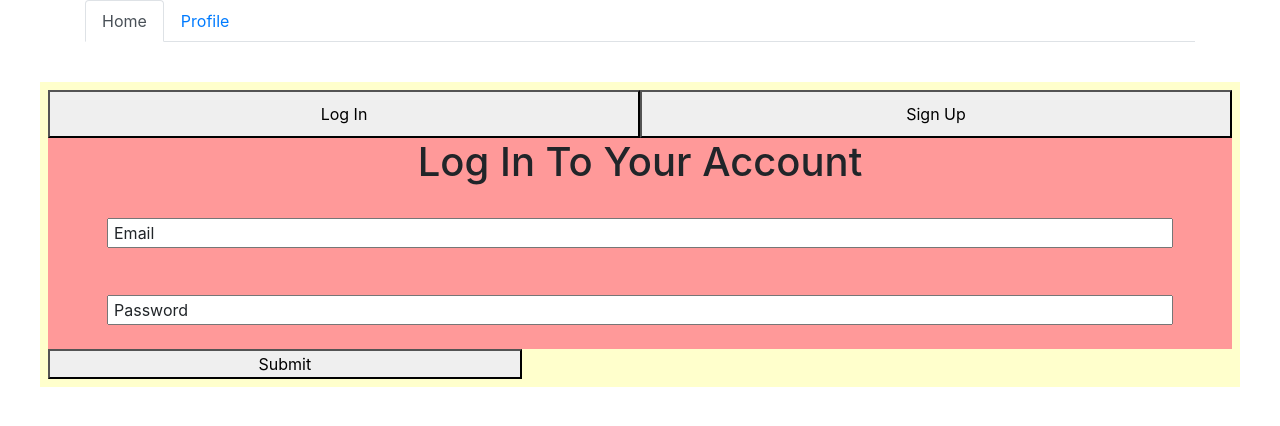
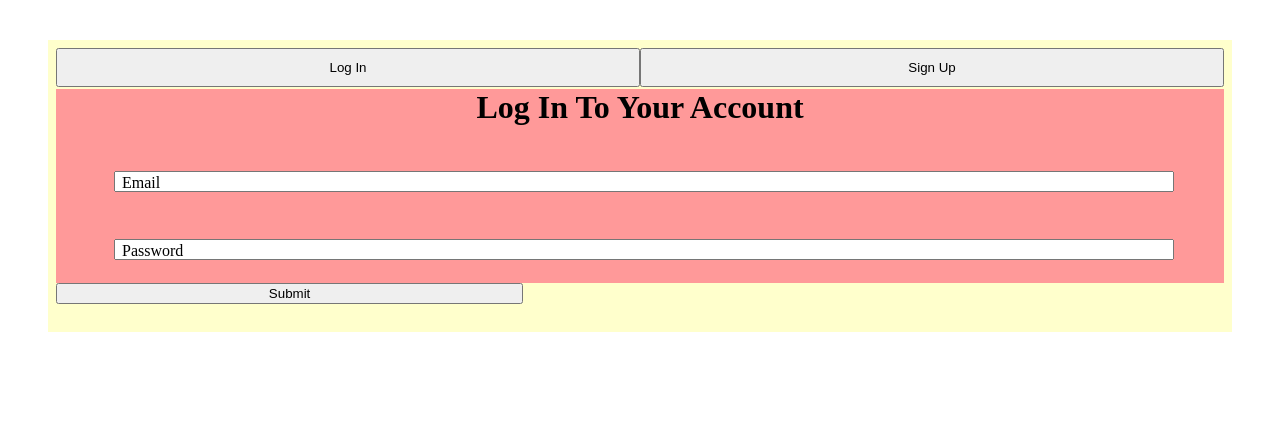
Before and after one commit to melilly/therapyhelp, a PHP site: page /login/index.php in a window 1280 px wide. Shown: the top 426 px of the page. Run offline with PHP 8.4, Linux system fonts and the light colour scheme.

Commit message:
expansion, simplification

```diff
--- a/login/index.php
+++ b/login/index.php
@@ -5,55 +5,51 @@
 	<meta charset="utf-8">
 	<meta name="viewport" content="width=device-width">
 	<title>repl.it</title>
-  <link rel="stylesheet" href="https://stackpath.bootstrapcdn.com/bootstrap/4.1.3/css/bootstrap.min.css" integrity="sha384-MCw98/SFnGE8fJT3GXwEOngsV7Zt27NXFoaoApmYm81iuXoPkFOJwJ8ERdknLPMO" crossorigin="anonymous">
-	<link href="style.css" rel="stylesheet" type="text/css" />
+  <link href="style.css" rel="stylesheet" type="text/css" />
 </head>
 
 <body>
-  <div class="container">
-    <nav>
-  <div class="nav nav-tabs" id="nav-tab" role="tablist">
-    <a class="nav-item nav-link active" id="nav-home-tab" data-toggle="tab" href="#nav-home" role="tab" aria-controls="nav-home" aria-selected="true">Home</a>
-    <a class="nav-item nav-link" id="nav-profile-tab" data-toggle="tab" href="#nav-profile" role="tab" aria-controls="nav-profile" aria-selected="false">Profile</a>
-  </div>
-</nav>
-<div class="tab-content" id="nav-tabContent">
-  <div class="tab-pane fade show active" id="nav-home" role="tabpanel" aria-labelledby="nav-home-tab"></div>
-  <div class="tab-pane fade" id="nav-profile" role="tabpanel" aria-labelledby="nav-profile-tab"></div>
-</div>
-
-
-  </div>
-	<div class="box">
-		<div class="box-section">
-      <button class="tab" onclick="openTab(event, login)">
+	<div class="parent">
+		<div id="top-content">
+      <button onclick="openTab(event, login)">
         Log In
       </button>
-      <button class="tab" onclick="openTab(event, signup)">
+      <button onclick="openTab(event, signup)">
         Sign Up
       </button>
     </div>
-    <div class="box-section" id="main-content">
-      <div class="tab-content" id="signup">
+    <div id="main-content">
+      <div class="tab-content active" id="login-content">
+        <h1>Log In To Your Account</h1>
+        <div class="field">
+          <label id="email">Email</label>
+          <input type="email"/>
+        </div>
+        <div class="field">
+          <label id="pw">Password</label>
+          <input type="text"/>
+        </div>
+      </div>
+      <div class="tab-content" id="signup-content">
         <h1>Create Your Account</h1>
         <div class="field">
-          <label class="signup-field" id="fname">First Name</label>
+          <label id="fname">First Name</label>
           <input type="text"/>
         </div>
         <div class="field">
-          <label class="signup-field" id="lname">Last Name</label>
+          <label id="lname">Last Name</label>
           <input type="text"/>
         </div>
         <div class="field">
-          <label class="signup-field" id="email">Email</label>
+          <label id="email">Email</label>
           <input type="email"/>
         </div>
         <div class="field">
-          <label class="signup-field" id="pw">Password</label>
+          <label id="pw">Password</label>
           <input type="text"/>
         </div>
         <div class="field">
-          <label class="signup-field" id="pw-again">Retype Password</label>
+          <label id="pw-again">Retype Password</label>
           <input type="text"/>
         </div>
         <div>
@@ -63,26 +59,10 @@
           </ul>
         </div>
       </div>
-      <div class="tab-content" id="login">
-        <h1>Log In To Your Account</h1>
-        <div class="field">
-          <label class="login-field" id="email">Email</label>
-          <input type="email"/>
-        </div>
-        <div class="field">
-          <label class="login-field" id="pw">Password</label>
-          <input type="text"/>
-        </div>
-      </div>
-      <div>
-        <button class="submit" onclick="submitData()">Submit</button>
-      </div>
+      <button class="submit" onclick="submitData()">Submit</button>
     </div>
   </div>
   <script src="script.js"></script>
-  <script src="https://code.jquery.com/jquery-3.3.1.slim.min.js" integrity="sha384-q8i/X+965DzO0rT7abK41JStQIAqVgRVzpbzo5smXKp4YfRvH+8abtTE1Pi6jizo" crossorigin="anonymous"></script>
-  <script src="https://cdnjs.cloudflare.com/ajax/libs/popper.js/1.14.3/umd/popper.min.js" integrity="sha384-ZMP7rVo3mIykV+2+9J3UJ46jBk0WLaUAdn689aCwoqbBJiSnjAK/l8WvCWPIPm49" crossorigin="anonymous"></script>
-  <script src="https://stackpath.bootstrapcdn.com/bootstrap/4.1.3/js/bootstrap.min.js" integrity="sha384-ChfqqxuZUCnJSK3+MXmPNIyE6ZbWh2IMqE241rYiqJxyMiZ6OW/JmZQ5stwEULTy" crossorigin="anonymous"></script>
   </body>
 
 </html>
--- a/login/script.js
+++ b/login/script.js
@@ -1,14 +1,17 @@
 function openTab(e, tabID){
   //TODO error: element never reappears
-  var i, tabs, tabcontents;
-  tabs = document.getElementsByClassName("tab");
+  var i, tabcontents;
   tabcontents = document.getElementsByClassName("tab-content");
   for(i = 0; i < tabcontents.length; i++){
-    tabcontents[i].style.display = "none";
-    //tabs[i].className = tabs[i].className.replace(" active", "")
+    tabcontents[i].className = tabcontents[i].className.replace(" active", "");
   }
-  document.getElementById("signup").style.display = "block";
-  //e.currentTarget.className += " active"
+  /*
+  if(tabID === login){
+    document.getElementById("login-content").className += " active";
+  }
+  if(tabID === signup){
+    document.getElementById("signup-content").className += " active";
+  }*/
 }
 
 function submitData(){
--- a/login/style.css
+++ b/login/style.css
@@ -1,27 +1,25 @@
-@import "compass/css3";
-
-.box{
-  margin: 40px 40px auto;
+.parent{
+  margin: 40px;
   background: #ffffcc;
   padding: 8px;
 }
 
-#main-content{
-  padding:20px, 0px;
-}
-
-button.tab{
+#top-content button{
   width: 50%;
   float: left;
   padding: 10px 0px;
 }
 
+#main-content{
+  padding: 20px 0px;
+}
+
 .tab-content{
   background: #ff9999;
+  display: none;
 }
-
-#signup{
-  display: none;
+.tab-content.active{
+  display: block;
 }
 
 h1{
```
